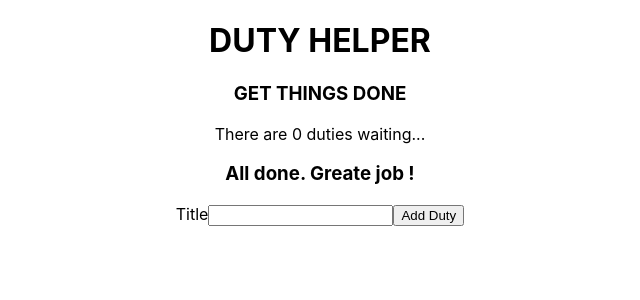
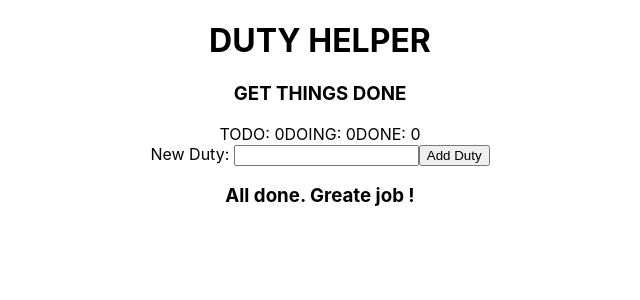
Before and after one commit to Heltzel/todo_test, a React (Create React App) app: page / in a window 1280 px wide. Shown: the top 300 px of the page, without its empty margins (320-960 px from the left). Built offline with nearby package versions, Linux system fonts and the light colour scheme.

Commit message:
Status overview

```diff
--- a/src/App.js
+++ b/src/App.js
@@ -9,8 +9,8 @@ function App() {
     <div className="App">
       <TodoContextProvider>
         <Appbar />
+        <Todoform />
         <Todolist />
-        <Todoform />
       </TodoContextProvider>
     </div>
   )
--- a/src/components/Appbar.js
+++ b/src/components/Appbar.js
@@ -2,17 +2,17 @@ import React, { useContext } from 'react'
 import { TodoContext } from '../contexts/TodoContext'
 
 function Appbar() {
-  const { todos } = useContext(TodoContext)
+  const { dutyStatus } = useContext(TodoContext)
 
   return (
     <div>
       <h1>{'Duty helper'.toUpperCase()}</h1>
       <h3>{'Get things done'.toUpperCase()}</h3>
-      <p>
-        There {todos.length === 1 ? 'is' : 'are'} {todos.length}{' '}
-        {todos.length === 1 ? 'duty ' : 'duties '}
-        waiting...
-      </p>
+      <div>
+        <span>TODO: {dutyStatus.todoStatus.length}</span>
+        <span>DOING: {dutyStatus.doingStatus.length}</span>
+        <span>DONE: {dutyStatus.doneStatus.length}</span>
+      </div>
     </div>
   )
 }
--- a/src/components/Todoform.js
+++ b/src/components/Todoform.js
@@ -15,7 +15,7 @@ function Todoform() {
     <>
       {!isUpdate && (
         <form onSubmit={handleSubmit}>
-          <label htmlFor="tilte">Title</label>
+          <label htmlFor="tilte">New Duty: </label>
           <input
             type="text"
             id="title"
--- a/src/contexts/TodoContext.js
+++ b/src/contexts/TodoContext.js
@@ -1,15 +1,29 @@
-import React, { createContext, useState } from 'react'
+import React, { createContext, useEffect, useState } from 'react'
 import { v4 as uuidv4 } from 'uuid'
 
 export const TodoContext = createContext()
 
 const TodoContextProvider = (props) => {
   const [todos, setTodos] = useState([])
+  const [isUpdate, setIsUpdate] = useState(null)
+  const [dutyStatus, setDutyStatus] = useState({
+    todoStatus: [],
+    doingStatus: [],
+    doneStatus: [],
+  })
+
+  useEffect(() => {
+    let todoStatus = todos.filter((item) => item.status === 'todo')
+    let doingStatus = todos.filter((item) => item.status === 'doing')
+    let doneStatus = todos.filter((item) => item.status === 'done')
+
+    setDutyStatus({ todoStatus, doingStatus, doneStatus })
+  }, [todos])
 
   const addTodo = (title) => {
     setTodos([...todos, { id: uuidv4(), title: title, status: 'todo' }])
   }
-  //------
+
   const updateTodo = (updatedTodo) => {
     const newTodos = todos.map((todo) => {
       if (todo.id !== updatedTodo.id) {
@@ -21,15 +35,21 @@ const TodoContextProvider = (props) => {
     setTodos(newTodos)
   }
 
-  const [isUpdate, setIsUpdate] = useState(null)
-
   const removeTodo = (id) => {
     setTodos(todos.filter((todos) => todos.id !== id))
   }
 
   return (
     <TodoContext.Provider
-      value={{ todos, addTodo, removeTodo, isUpdate, setIsUpdate, updateTodo }}
+      value={{
+        todos,
+        addTodo,
+        removeTodo,
+        isUpdate,
+        setIsUpdate,
+        updateTodo,
+        dutyStatus,
+      }}
     >
       {props.children}
     </TodoContext.Provider>
```
